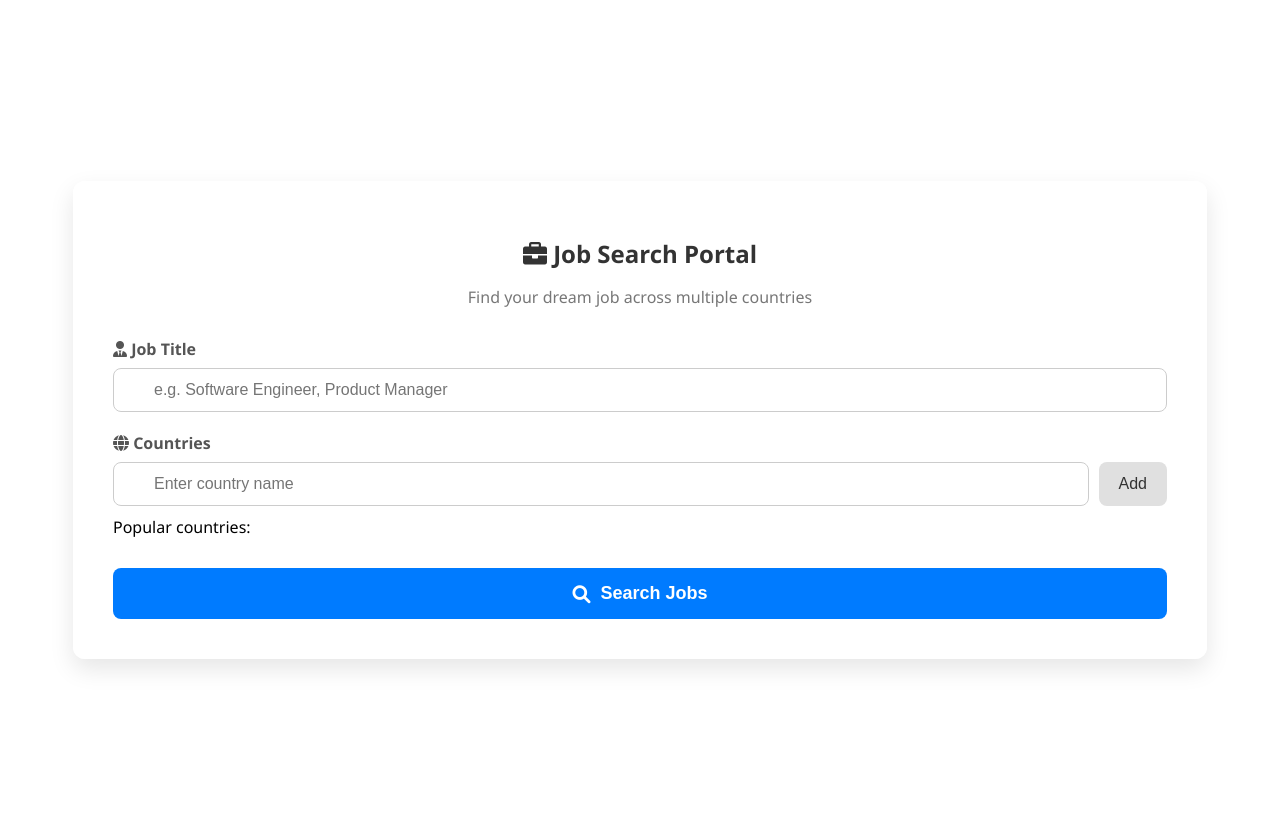
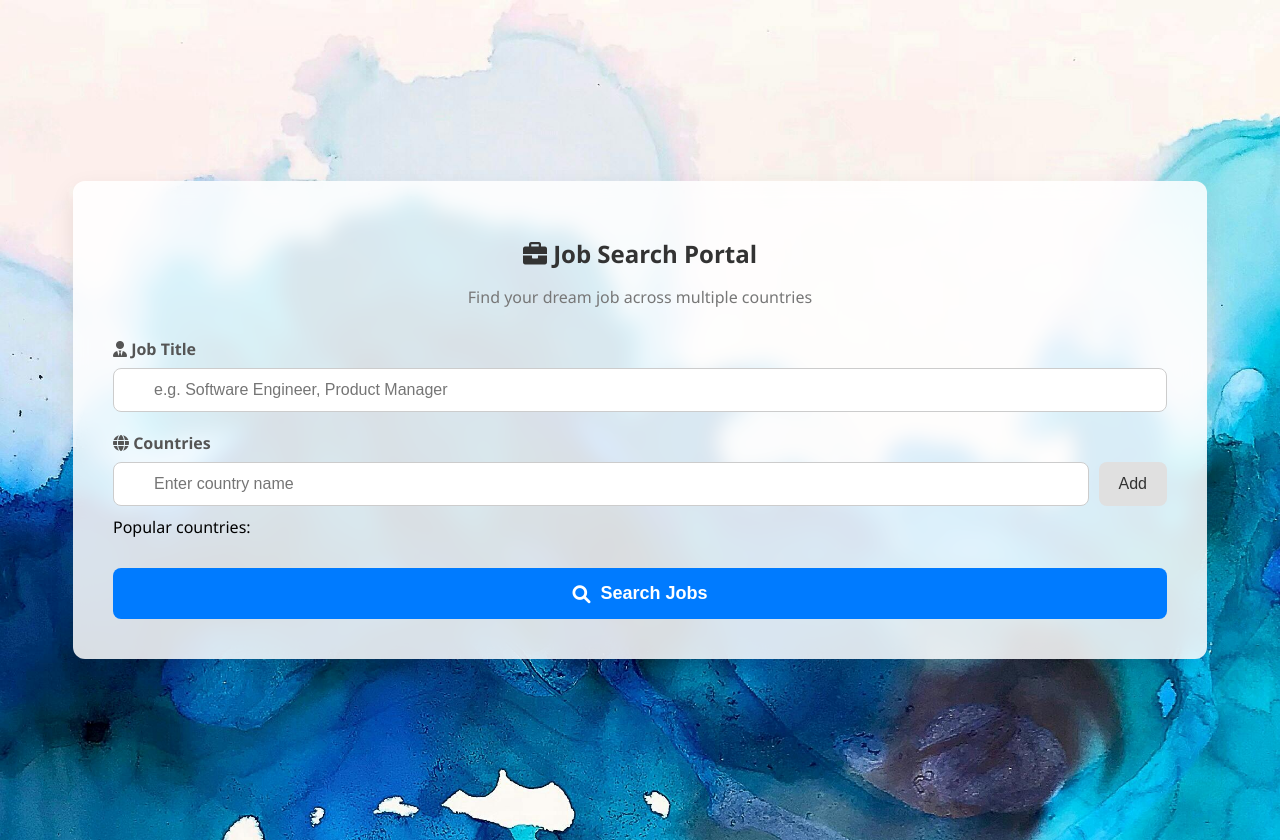
Before and after one commit to developerZohab/hygt, a Flask app: template templates/index.html in a window 1280 px wide. Run offline with Flask 3, Linux system fonts and the light colour scheme; the template is opened without the code that fills it, so the values that code supplies are empty.

Commit message:
Update index.html

```diff
--- a/templates/index.html
+++ b/templates/index.html
@@ -8,7 +8,7 @@
     <style>
         body {
             font-family: 'Segoe UI', Tahoma, Geneva, Verdana, sans-serif;
-            background-image: url("{{ url_for('assets', filename='background.jpg') }}");
+            background-image: url("{{ url_for('static', filename='background.jpg') }}");
             background-size: cover;
             background-position: center;
             background-attachment: fixed;
```
